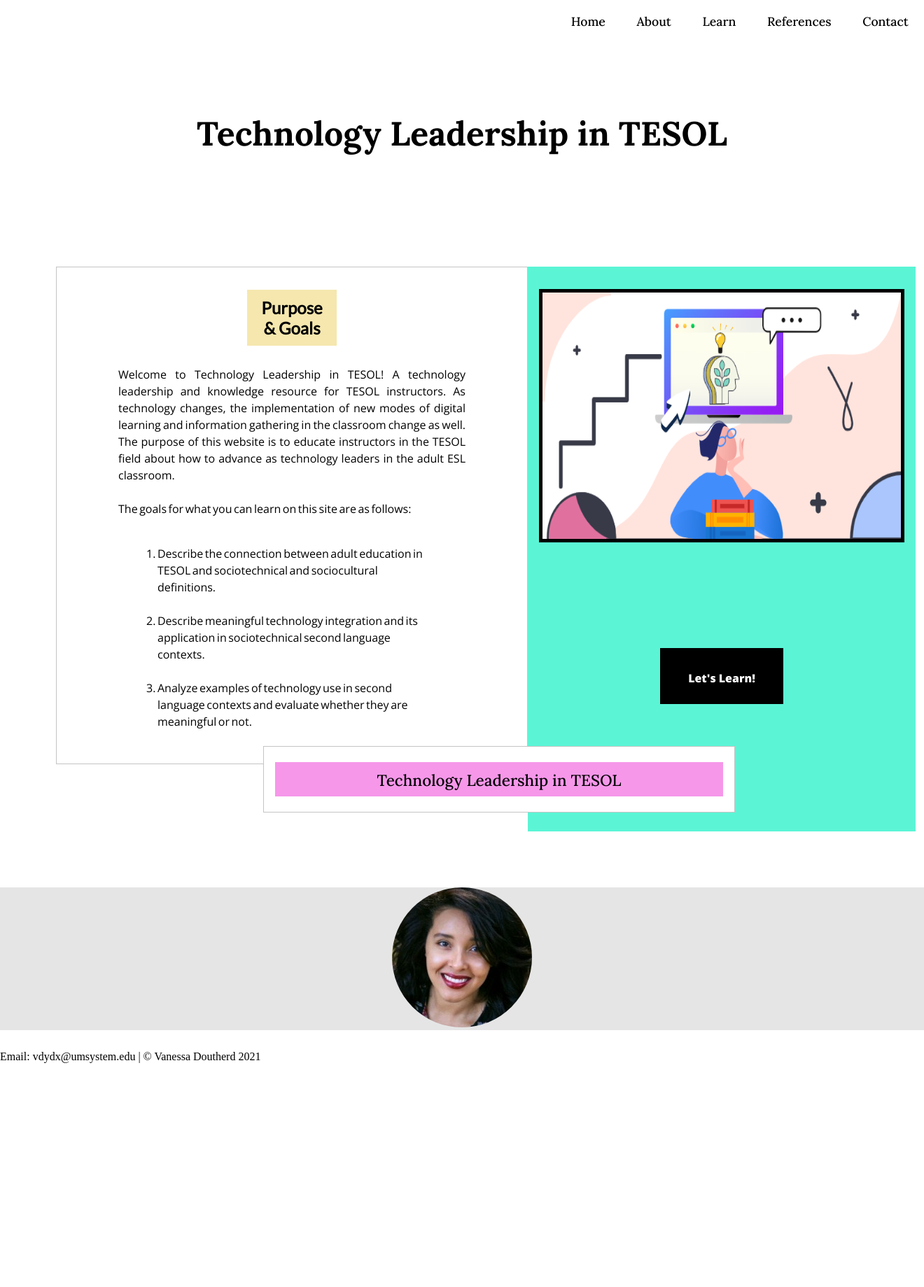
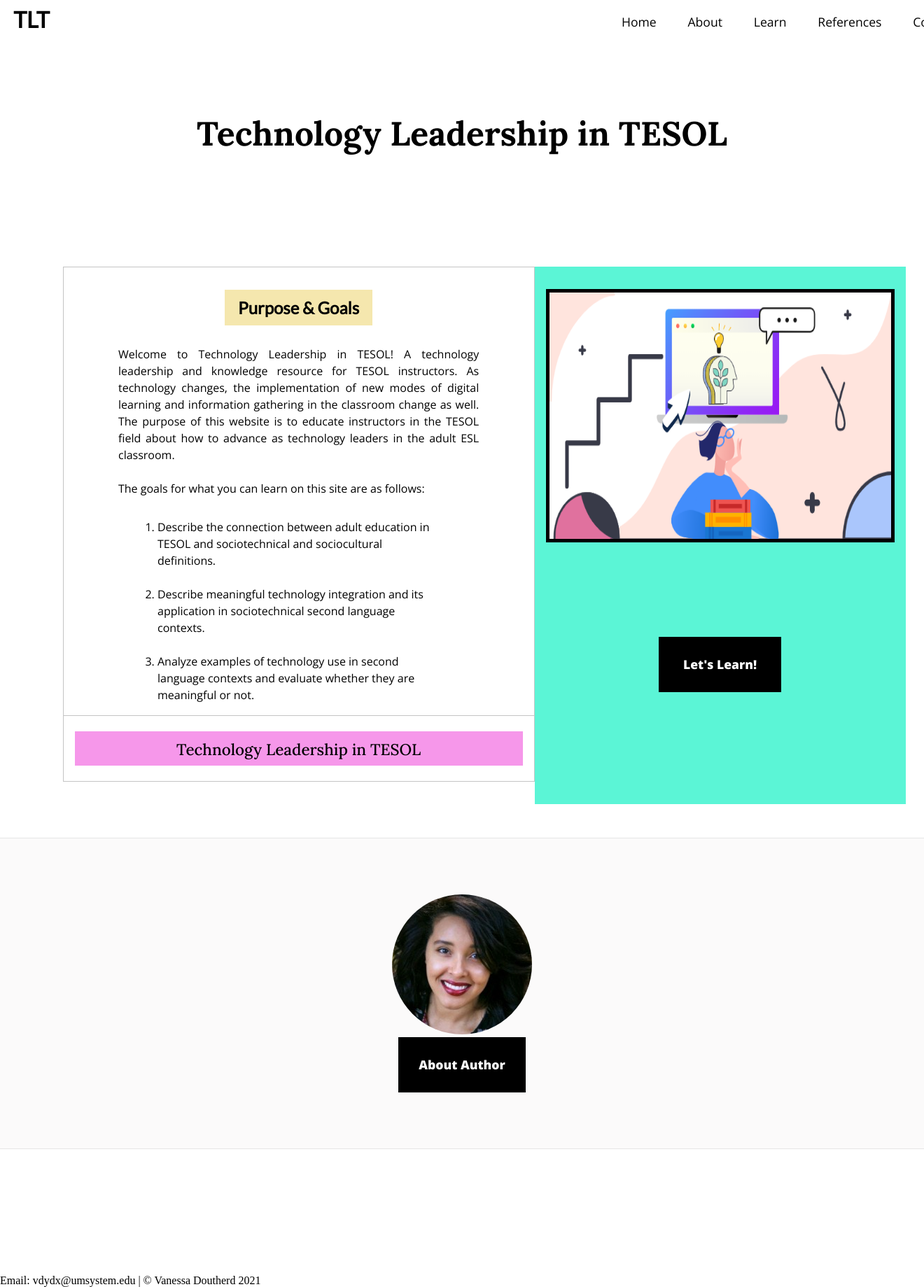
Before and after one commit to Doutherd7355/Doutherd7355.github.io, a PHP site: page /actualsite/index.html in a window 1320 px wide. Shown: the whole page at 70% size. Before the commit the page ends 1519 px from the top, so only its background shows below. Run offline with PHP 8.4, Linux system fonts and the light colour scheme.

Commit message:
Add files via upload

```diff
--- a/islt_7310/about.html
+++ b/islt_7310/about.html
@@ -22,6 +22,7 @@
                 <ul>
                     <li><a href="#">Link 1</a></li>
                     <li><a href="#">Link 2</a></li>
+                    <li><a href="#">Link 3</a></li>
                 </ul>
             </li>
         </ul>
--- a/islt_7310/actualsite/index.html
+++ b/islt_7310/actualsite/index.html
@@ -20,7 +20,11 @@
 
 <body>
     <nav>
+        <div class="logo">
+            <a href="./index.html">TLT</a>
+        </div>
         <ul>
+
             <a href="./index.html">
                 <li> Home</li>
             </a>
@@ -60,6 +64,7 @@
                         field about how to advance as technology leaders in the adult ESL classroom.
                         <br>
                         <br>
+
                         The goals for what you can learn on this site are as follows:
 
                         <ol>
@@ -81,8 +86,11 @@
                 </div>
             </div>
             <div class="photo">
+
                 <img src="./resources/vector1.png" alt="technology growth thinking">
-                <div class="btn">Let's Learn!</div>
+                <a href="./learn.html">
+                    <div class="btn">Let's Learn!</div>
+                </a>
             </div>
             <div class="article-banner-section">
                 <div class="article-banner ">
@@ -94,14 +102,14 @@
         </section>
 
 
-        <div class="about-author">
-            <div class="author-quick-content">
+        <div class="about-author-container">
+            <div class="author-content">
                 <div class="author-photo">
                     <img src="./resources/profilepic.jfif" alt="Profile Picture">
                 </div>
-                <div class="author-btn">
-
-                </div>
+                <a href="./about.html" class="author-btn btn">
+                    About Author
+                </a>
             </div>
         </div>
     </main>
--- a/islt_7310/actualsite/nav2.css
+++ b/islt_7310/actualsite/nav2.css
@@ -4,7 +4,25 @@ nav {
     position: fixed;
     top:0;
     background-color: white;
+    display: inline-flex;
+    z-index: 2;
 }
+
+nav> .logo{
+    font-family: 'Lato', sans-serif;
+    width: 3.75rem;
+    height: 3.75rem;
+    margin-right: 58%;
+    font-weight:800;
+    font-size: 2rem;
+}
+
+nav> .logo a{
+    display: inline-block;
+    padding: .5rem 1.2rem;
+    color: black;
+}
+
 
 nav ul {
     display: flex;
@@ -21,12 +39,20 @@ nav ul {
     padding: 1.2rem;
     text-align: center;
     /* border: 1px solid black; */
-    font-family: 'Lora', serif;
+    font-family: 'Open Sans', sans-serif;
+
     color: black;
 }
 
 nav li:hover{
-    background-color: #FBFAFA ;
+    font-weight: bold;
+    font-size: 1.19rem;
+
+}
+
+nav li:active{
+    color: white;
+    background-color: black;
 }
 
 a {
--- a/islt_7310/actualsite/style2.css
+++ b/islt_7310/actualsite/style2.css
@@ -40,25 +40,26 @@ h3 {
 p {
     font-family: 'Open Sans', sans-serif;
     font-weight: 400;
+    kerning: .2rem;
 }
 
 .justify {
     text-align: justify;
     text-justify: distribute;
-    word-spacing: -.1rem;
     line-height: 1.5rem;
 }
 
 .btn {
-    width: 7rem;
-    height: 1rem;
+    width: 7.5rem;
+    height: auto;
     background-color: black;
     color: white;
     margin: 0 auto;
-    padding: 2rem;
+    padding: 1.7rem;
     text-align: center;
     font-family: 'Open Sans', sans-serif;
     font-weight: 600;
+    font-size: 1.1rem;
 }
 
 .btn:active {
@@ -73,25 +74,26 @@ p {
 
 
 /* Home Page */
-main{
+main {
     height: 100vh;
-    margin-bottom: 20rem;
+    margin-bottom: 40rem;
 }
+
 section {
     display: grid;
     grid-template: repeat(2 min-content)/ 60% 40%;
     grid-gap: 0rem;
-    padding: 0rem 5rem;
+    padding: 0rem 5.6rem;
 }
 
 section>.purpose {
     border: 1px solid #C4C4C4;
     grid-area: 1/1/1/1;
-    padding: 0rem 5rem;
+    padding: 0rem 4.4rem;
 }
 
 .purpose>h2 {
-    margin: 2rem 12rem 1.3rem;
+    margin: 2rem 10rem 1.3rem;
     padding: .7rem;
 }
 
@@ -99,8 +101,10 @@ section>.purpose {
     padding: .5rem;
 }
 
+
+
 .purpose ol {
-    padding: 1rem 4rem 0rem 4rem;
+    padding: .4rem 4rem 0rem 4rem;
 
 }
 
@@ -113,20 +117,18 @@ section>.purpose {
 .photo {
     background-color: #5BF5D6;
     grid-area: 1/2/span 2/2;
+
 }
 
 .photo>img {
-    width: 32rem;
+    width: 30.5rem;
     height: 22rem;
     margin: 2rem 1rem 0rem;
     border: 5px solid black;
-    margin-bottom: 7.3rem;
+    margin-bottom: 8.2rem;
 }
 
-.photo>.btn {
-    margin-top: 1.9rem;
-    margin-bottom: 1rem;
-}
+
 
 .article-banner-section {
     grid-area: 2/1/2/1;
@@ -137,15 +139,14 @@ section>.purpose {
     border: 1px solid #C4C4C4;
     width: 42rem;
     position: relative;
-    bottom: 1.65rem;
-    left: 18.5rem;
-
+    bottom: 2rem;
+    left: 1-0rem;
 }
 
 .article-title {
     text-align: center;
     vertical-align: middle;
-    margin: .2rem;
+    margin: .1rem;
     font-size: 1.2rem;
 }
 
@@ -154,15 +155,33 @@ section>.purpose {
     margin: 0rem 1rem;
 }
 
-.about-author {
-   width: 100%;
-   height: auto;
-   text-align: center;
-   margin: 5rem 0rem;
-   background-color: #E5E5E5;
+/* Home Author Section */
+
+.about-author-container {
+    width: 100%;
+    height: auto;
+    text-align: center;
+    margin: 3rem 0rem;
+    background-color: #FBFAFA;
+    border-top: 1px solid #E5E5E5;
+    border-bottom: 1px solid #E5E5E5;
+
 }
 
-.author-photo> img{
-    border-radius: 100%;
+.author-content {
+    display: flex;
+    flex-direction: column;
+    padding: 5rem 0rem;
+    justify-content: center;
 
 }
+
+.author-photo>img {
+    border-radius: 500%;
+}
+
+.author-content>.author-btn {
+    width: 8rem;
+    margin: 0 auto;
+
+}
--- a/islt_7310/index.html
+++ b/islt_7310/index.html
@@ -21,6 +21,7 @@
                 <ul>
                     <li><a href="#">Link 1</a></li>
                     <li><a href="#">Link 2</a></li>
+                    <li><a href="#">Link 3</a></li>
                 </ul>
             </li>
         </ul>
--- a/islt_7310/learn.html
+++ b/islt_7310/learn.html
@@ -18,6 +18,7 @@
                 <ul>
                     <li><a href="#">Link 1</a></li>
                     <li><a href="#">Link 2</a></li>
+                    <li><a href="#">Link 3</a></li>
                 </ul>
             </li>
         </ul>
--- a/islt_7310/nav.css
+++ b/islt_7310/nav.css
@@ -23,7 +23,7 @@ nav ul li {
 nav a {
     text-decoration: none;
     display: block;
-    border: 1px solid black;
+
     padding:.9rem;
     color: black;
 }
```
Also changed, not shown: islt_7310/actualsite/about.html (+10 -1 lines), islt_7310/actualsite/contact.html (+11 -2 lines), islt_7310/actualsite/learn.html (+12 -3 lines), islt_7310/actualsite/references.html (+11 -2 lines), islt_7310/references.html (+22 -21 lines), islt_7310/style.css (+14 -1 lines).
